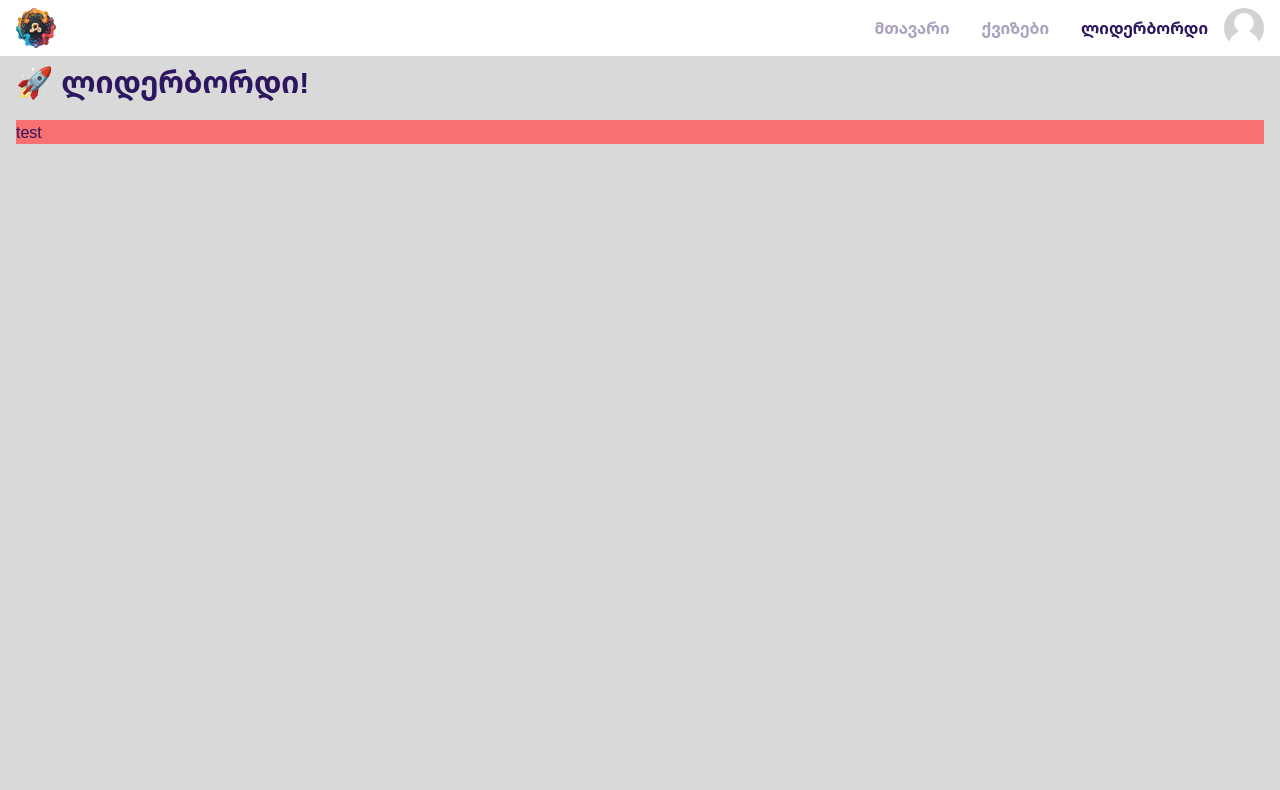
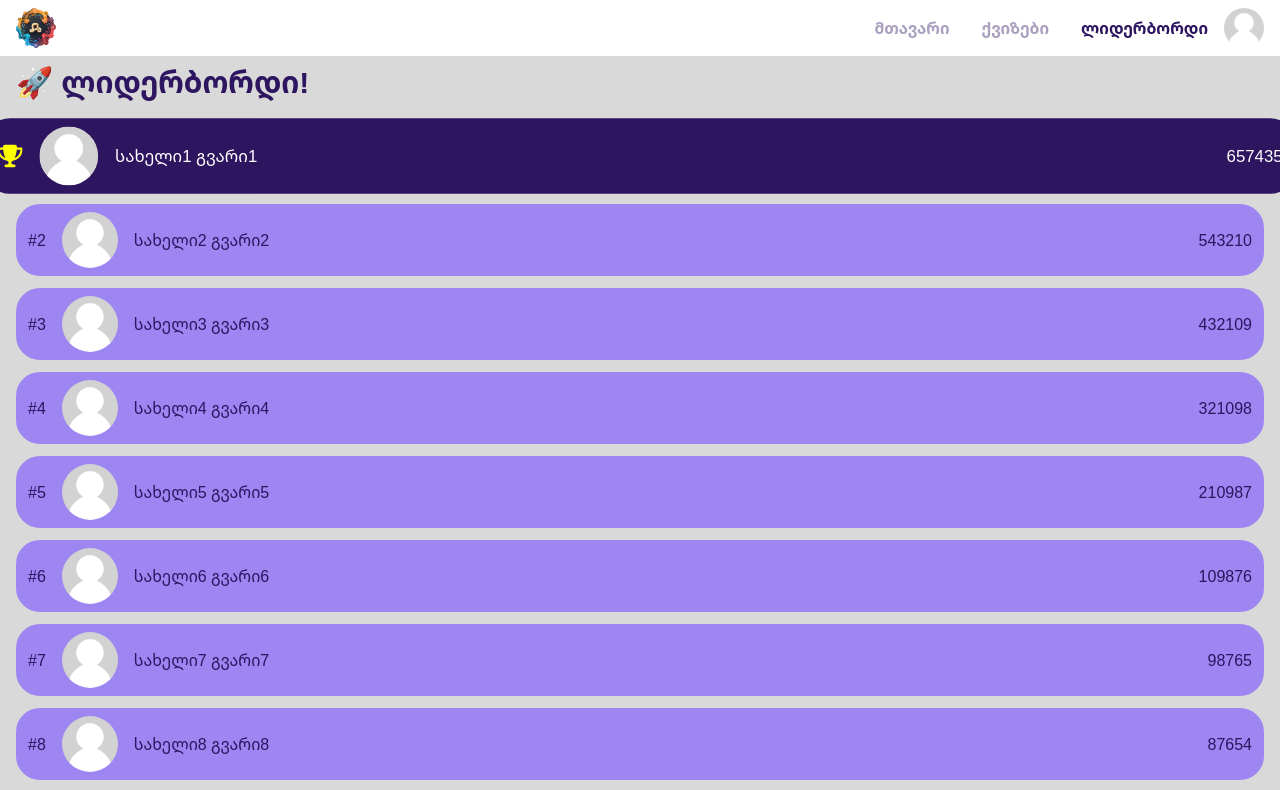
Before and after one commit to Chubina7/techxplore_hackathon, a Next.js app: page /leaderboard in a window 1280 px wide. Shown: the top 790 px of the page. Built offline with nearby package versions, Linux system fonts and the light colour scheme.

Commit message:
add leaderboard UI

```diff
--- a/src/app/(dashboard)/leaderboard/page.tsx
+++ b/src/app/(dashboard)/leaderboard/page.tsx
@@ -1,10 +1,10 @@
+import LeaderboardList from "../../../components/leaderboard_page/list/LeaderboardList";
+
 export default function LeaderboardPage() {
   return (
     <>
       <h1 className="text-3xl select-none font-semibold">🚀 ლიდერბორდი!</h1>
-      <div className="w-full h-full bg-red-400">
-        <h1>test</h1>
-      </div>
+      <LeaderboardList />
     </>
   );
 }
--- /dev/null
+++ b/src/components/leaderboard_page/list/LeaderboardList.tsx
@@ -0,0 +1,84 @@
+import ListItem from "./item/ListItem";
+
+const dummyList = [
+  {
+    place: 1,
+    points: 657435,
+    username: "სახელი1",
+    surname: "გვარი1",
+    user_picture: undefined,
+  },
+  {
+    place: 2,
+    points: 543210,
+    username: "სახელი2",
+    surname: "გვარი2",
+    user_picture: undefined,
+  },
+  {
+    place: 3,
+    points: 432109,
+    username: "სახელი3",
+    surname: "გვარი3",
+    user_picture: undefined,
+  },
+  {
+    place: 4,
+    points: 321098,
+    username: "სახელი4",
+    surname: "გვარი4",
+    user_picture: undefined,
+  },
+  {
+    place: 5,
+    points: 210987,
+    username: "სახელი5",
+    surname: "გვარი5",
+    user_picture: undefined,
+  },
+  {
+    place: 6,
+    points: 109876,
+    username: "სახელი6",
+    surname: "გვარი6",
+    user_picture: undefined,
+  },
+  {
+    place: 7,
+    points: 98765,
+    username: "სახელი7",
+    surname: "გვარი7",
+    user_picture: undefined,
+  },
+  {
+    place: 8,
+    points: 87654,
+    username: "სახელი8",
+    surname: "გვარი8",
+    user_picture: undefined,
+  },
+  {
+    place: 9,
+    points: 76543,
+    username: "სახელი9",
+    surname: "გვარი9",
+    user_picture: undefined,
+  },
+  {
+    place: 10,
+    points: 65432,
+    username: "სახელი10",
+    surname: "გვარი10",
+    user_picture: undefined,
+  },
+];
+
+export default function LeaderboardList() {
+  return (
+    <div className="w-full h-full flex flex-col gap-3">
+      {dummyList.map((placer) => (
+        <ListItem key={placer.place} data={placer} />
+      ))}
+    </div>
+  );
+}
--- /dev/null
+++ b/src/components/leaderboard_page/list/item/ListItem.tsx
@@ -0,0 +1,35 @@
+import Place from "./Place";
+import Points from "./Points";
+import UserNames from "./UserNames";
+import UserPicture from "./UserPicture";
+
+type Props = {
+  data: {
+    place: number;
+    user_picture: string | undefined;
+    username: string;
+    surname: string;
+    points: number;
+  };
+};
+
+export default function ListItem({ data }: Props) {
+  const { place, points, surname, user_picture, username } = data;
+
+  return (
+    <div
+      className={`w-full flex justify-between items-center rounded-3xl px-3 py-2 ${
+        place === 1
+          ? "bg-customPurpleDark text-customBrightWhite scale-105"
+          : "scale-100 bg-customPurpleLight"
+      }`}
+    >
+      <div className="flex justify-center items-center gap-4">
+        <Place data={place} />
+        <UserPicture src={user_picture} />
+        <UserNames surname={surname} username={username} />
+      </div>
+      <Points data={points} />
+    </div>
+  );
+}
--- /dev/null
+++ b/src/components/leaderboard_page/list/item/Place.tsx
@@ -0,0 +1,13 @@
+import { FaTrophy } from "react-icons/fa6";
+
+type Props = {
+  data: number;
+};
+
+export default function Place({ data }: Props) {
+  return (
+    <div>
+      {data === 1 ? <FaTrophy size={24} color="yellow" /> : <p>#{data}</p>}
+    </div>
+  );
+}
--- /dev/null
+++ b/src/components/leaderboard_page/list/item/Points.tsx
@@ -0,0 +1,7 @@
+type Props = {
+  data: number;
+};
+
+export default function Points({ data }: Props) {
+  return <h1>{data}</h1>;
+}
--- /dev/null
+++ b/src/components/leaderboard_page/list/item/UserNames.tsx
@@ -0,0 +1,11 @@
+type Props = {
+  username: string;
+  surname: string;
+};
+export default function UserNames({ surname, username }: Props) {
+  return (
+    <h1>
+      {username} {surname}
+    </h1>
+  );
+}
--- /dev/null
+++ b/src/components/leaderboard_page/list/item/UserPicture.tsx
@@ -0,0 +1,18 @@
+import anonym from "../../../../../public/anonym.webp";
+import Image from "next/image";
+
+type Props = {
+  src: string | undefined;
+};
+
+export default function UserPicture({ src }: Props) {
+  return (
+    <Image
+      src={src || anonym}
+      alt=""
+      width={144}
+      height={144}
+      className="w-14 h-14 rounded-full"
+    />
+  );
+}
```
